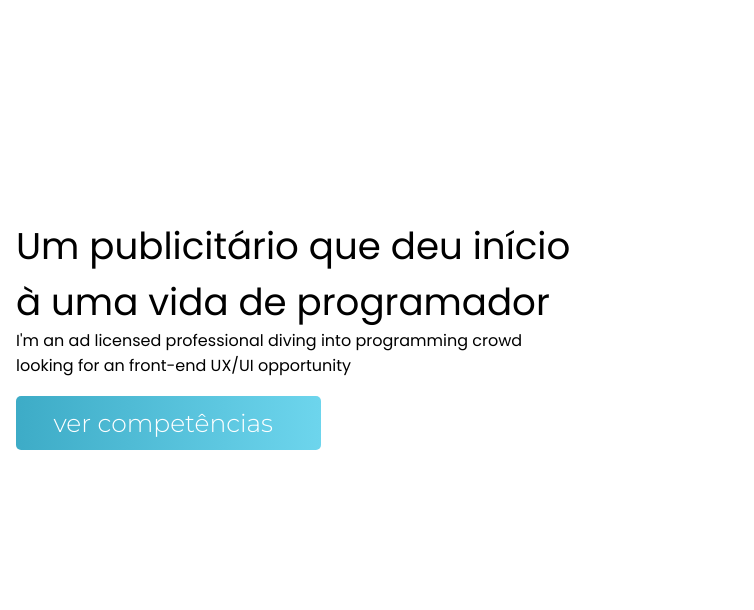
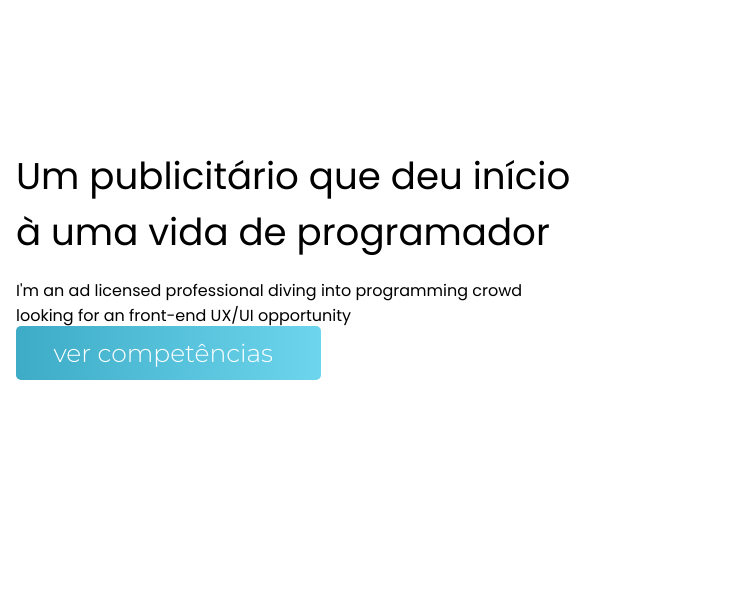
Before and after one commit to modesto3103/portfolio, a plain HTML site: page index.html in a window 1280 px wide. Shown: the part 802-1412 px from the top of the page, 526-1280 px from the left. Drawn offline with Linux system fonts and the light colour scheme.

Commit message:
Atualizaçao de alinhamento

```diff
--- a/assets/css/style.css
+++ b/assets/css/style.css
@@ -79,7 +79,7 @@ h2 {
 
     position: absolute;
     left:   54.2rem;
-    top:    102rem;
+    top:    95rem;
 }
 
 p{
@@ -90,7 +90,7 @@ p{
 
     position: absolute;
     left:   54.2rem;
-    top:    113rem;
+    top:    108rem;
 }
 
 .botao2 {
@@ -98,7 +98,7 @@ p{
     width:  30.5rem;
     height: 5.4rem;
     left:   54.2rem;
-    top:    119.8rem;
+    top:    112.8rem;
 
     font-family: 'Montserrat';
     font-style:  normal;
```
